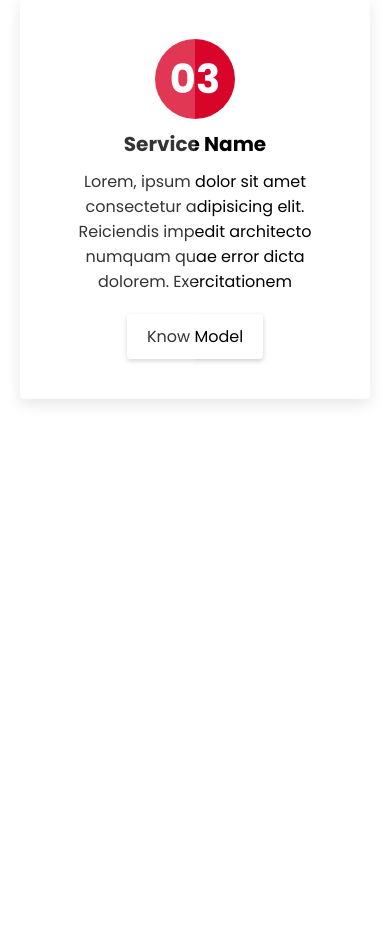
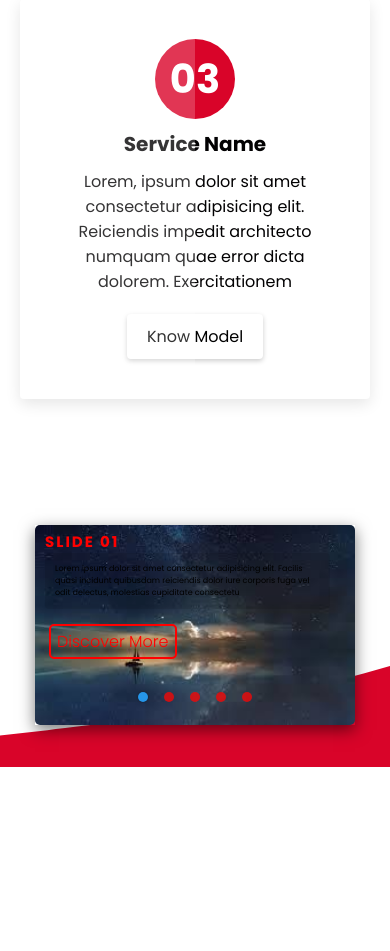
Before and after one commit to RanjeetKumbhar01/CarPoint, a Django app: page / in a window 390 px wide; the page is wider, and only the part inside the window is pictured. Shown: the part 2553-3504 px from the top of that part. After the commit the page ends 3320 px from the top of that part, so only its background shows below. Run offline with Django 4.2, Linux system fonts and the light colour scheme.

Commit message:
after slider done

```diff
--- /dev/null
+++ b/static/css/slider.css
@@ -0,0 +1,235 @@
+.stat{
+    /* height: 100hv; */
+    display: flex;
+    justify-content: center;
+    align-items: center;
+    background: url('wave.svg');
+    background-repeat: no-repeat;
+    background-size: cover;
+    background-position: center left;
+    /* background: #1D212B; */
+}
+
+.stat .img-slider{
+    position: relative;
+    width: 1000px;
+    height: 500px;
+    margin: 10px;
+    /* background: #1D212B; */
+    box-shadow: 0 5px 15px rgba(0, 0, 0, 0.522);
+}
+
+.stat .img-slider .slide{
+    z-index: 1;
+    position: absolute;
+    width: 100%;
+    height: 100%;
+    clip-path: circle(0% at 0 50%);
+    /* box-shadow: 0 2px 5px rgba(0, 0, 0, 0.516); */
+}
+.stat .img-slider .slide.active{
+    clip-path: circle(150% at 0 50%);
+    transition: 2s;
+    transition-property: clip-path;
+}
+.stat .img-slider .slide img{
+    z-index: 1;
+    width: 100%;
+    height: 100%;
+    border-radius: 5px;
+}
+.stat .img-slider .slide .info{
+    position: absolute;
+    top: 0;
+    padding: 15px 30px;
+}
+.stat .img-slider .slide .info h1{
+    color: red;
+    font-size: 45px;
+    text-transform: uppercase;
+    font-weight: 800;
+    letter-spacing: 2px;
+}
+
+.stat .img-slider .slide .info p{
+    color: #000;
+    background: rgba(0, 0, 0, 0.1);
+    font-size: 16px;
+    width: 60%;
+    padding: 10px;
+    border-radius: 4px;
+    margin-bottom: 20px
+}
+.stat .img-slider .slide .info a{
+    /* background: red; */
+    border: 2px solid red;
+    padding: 10px 20px;
+    margin: 20px;
+    border-radius:5px;
+    color: red;
+    text-decoration: none;
+    font-weight: 500;
+}
+
+.stat .img-slider .slide .info a:hover
+{
+    background: red;
+    color: #fff;
+    font-weight: 500;
+}
+.stat .img-slider .navigation{
+    z-index: 2;
+    position:absolute;
+    display: flex;
+    bottom: 30px;
+    left: 50%;
+    transform: translate(-50%);
+}
+.stat .img-slider .navigation .btn{
+    background: rgba(232, 11, 11, 0.84);
+    width: 15px;
+    height: 15px;
+    margin: 10px;
+    border-radius: 50%;
+    cursor: pointer;
+    padding: 0px;
+}
+.stat .img-slider .navigation .btn.active{
+    background: #2696E9;
+    box-shadow: 0 0 2px rgba(0,0,0,0.5);
+}
+
+@media only screen and (max-width: 820px) {
+    .stat .img-slider
+    {
+        width: 600px;
+        height: 375px;
+    }
+    .stat .img-slider .slide .info{
+        padding: 10px 25px;
+    }
+    .stat .img-slider .slide .info h1{
+        font-size: 35px;
+    }
+    .stat .img-slider .slide .info p{
+         width: 70%;
+         font-size: 15px;
+    }
+    .stat .img-slider .navigation{
+        bottom: 25px;
+    }
+    .stat .img-slider .navigation .btn{
+        width: 10px;
+        height: 10px;
+        margin: 8px;
+    }
+    .stat .img-slider .slide .info a{
+        font-weight: 300;
+        padding: 8px 15px;
+        margin: 8px;
+
+    }
+
+}
+
+@media only screen and (max-width: 620px) {
+    .stat .img-slider
+    {
+        width: 400px;
+        height: 250px;
+    }
+    .stat .img-slider .slide .info{
+        padding: 10px 20px;
+    }
+    .stat .img-slider .slide .info h1{
+        font-size: 30px;
+        margin-bottom: 0px;
+    }
+    .stat .img-slider .slide .info p{
+         width: 80%;
+         font-size: 13px;
+    }
+    .stat .img-slider .navigation{
+        bottom: 15px;
+    }
+    .img-slider .navigation .btn{
+        width: 8px;
+        height: 8px;
+        margin: 6px;
+    }
+    .stat .img-slider .slide .info a{
+       font-weight: 250;
+        padding: 6px 10px;
+        margin: 6px;
+
+    }
+}
+
+@media only screen and (max-width: 520px) {
+    .stat .img-slider
+    {
+        width: 360px;
+        height: 230px;
+
+    }
+    .stat .img-slider .slide .info{
+        padding: 8px 15px;
+    }
+    .stat .img-slider .slide .info h1{
+        margin-bottom: 0px;
+        font-size: 30px;
+    }
+    .stat .img-slider .slide .info p{
+         width: 90%;
+         font-size: 10px;
+    }
+    .stat .img-slider .navigation{
+        bottom: 15px;
+    }
+    .img-slider .navigation .btn{
+        width: 8px;
+        height: 8px;
+        margin: 6px;
+    }
+    .stat .img-slider .slide .info a{
+
+        padding: 6px 10px;
+        margin: 6px;
+
+    }
+}
+@media only screen and (max-width: 420px) {
+    .stat .img-slider
+    {
+        width: 320px;
+        height: 200px;
+    }
+    .stat .img-slider .slide .info{
+        padding: 5px 10px;
+    }
+    .stat .img-slider .slide .info h1{
+        font-size: 15px;
+
+    }
+    .stat .img-slider .slide .info p{
+        width: 95%;
+        font-size: 8px;
+
+    }
+    .stat .img-slider .navigation{
+        bottom: 15px;
+    }
+    .img-slider .navigation .btn{
+        width: 6px;
+        height: 6px;
+        margin: 4px;
+    }
+    .stat .img-slider .slide .info a{
+
+        font-weight: 150;
+        padding: 4px 6px;
+        margin: 4px;
+
+    }
+
+}
--- a/static/css/style.css
+++ b/static/css/style.css
@@ -315,8 +315,3 @@ header.link_color_1 .navbar a {
 .model-heading p{
     color: var(--main-color);
 }
-
-.stat{
-    height: 500px;
-    background: var(--bg-color);
-}
--- a/templates/base.html
+++ b/templates/base.html
@@ -6,7 +6,7 @@
     <meta name="viewport" content="width=device-width, initial-scale=1.0">
    {% load static %}
     <link rel="stylesheet" type="text/css" href="{% static 'css/style.css' %}"/>
-    <!-- <link rel="stylesheet" type="text/css" href="{% static 'css/model_style.css' %}"/> -->
+    <link rel="stylesheet" type="text/css" href="{% static 'css/slider.css' %}"/>
     <link href='https://unpkg.com/boxicons@2.1.4/css/boxicons.min.css' rel='stylesheet'>
     <title>{% block title %} {% endblock %}</title>
 
--- a/templates/index.html
+++ b/templates/index.html
@@ -99,14 +99,66 @@ CarPoint
 
     </section>
    <!-- Visualization section  -->
-    <section class="stat">
 
-    </section>
+   <section class="stat">
+    <div class="img-slider">
+        <div class="slide active">
+            <img src="../static/slider1.jpg">
+            <div class="info">
+                <h1>Slide 01</h1>
+                <p>Lorem ipsum dolor sit amet consectetur adipisicing elit. Facilis quasi incidunt quibusdam reiciendis dolor iure corporis fuga vel odit delectus, molestias cupiditate consectetu</p>
+                <a href="#">Discover More</a>
+            </div>
+        </div>
+        <div class="slide">
+            <img src="../static/slider1.jpg">
+            <div class="info">
+                <h1>Slide 02</h1>
+                <p>Lorem ipsum dolor sit amet consectetur adipisicing elit. Facilis quasi incidunt quibusdam reiciendis dolor iure corporis fuga vel odit delectus, molestias cupiditate consectetu</p>
+                <a href="#">Discover More</a>
+            </div>
+        </div>
+        <div class="slide">
+            <img src="../static/slider1.jpg">
+            <div class="info">
+                <h1>Slide 03</h1>
+                <p>Lorem ipsum dolor sit amet consectetur adipisicing elit. Facilis quasi incidunt quibusdam reiciendis dolor iure corporis fuga vel odit delectus, molestias cupiditate consectetu</p>
+                <a href="#">Discover More</a>
+            </div>
+        </div>
+        <div class="slide">
+            <img src="../static/slider1.jpg">
+            <div class="info">
+                <h1>Slide 04</h1>
+                <p>Lorem ipsum dolor sit amet consectetur adipisicing elit. Facilis quasi incidunt quibusdam reiciendis dolor iure corporis fuga vel odit delectus, molestias cupiditate consectetu</p>
+                <a href="#">Discover More</a>
+            </div>
+        </div>
+        <div class="slide">
+            <img src="../static/slider1.jpg">
+            <div class="info">
+                <h1>Slide 05</h1>
+                <p>Lorem ipsum dolor sit amet consectetur adipisicing elit. Facilis quasi incidunt quibusdam reiciendis dolor iure corporis fuga vel odit delectus, molestias cupiditate consectetu</p>
+                <a href="#">Discover More</a>
+            </div>
+        </div>
+        <div class="navigation">
+            <div class="btn active"></div>
+            <div class="btn"></div>
+            <div class="btn"></div>
+            <div class="btn"></div>
+            <div class="btn"></div>
+        </div>
+    </div>
+
+
+</section>
 
 
 {% endblock %}
 {% block script %}
 <script>
+// Price color change
  function change(a,img,tit,link,cont)
  {
     if(a==1)
@@ -122,8 +174,9 @@ CarPoint
     document.getElementById(link).style.display='none'
     document.getElementById(cont).style.height='auto'
    }
+ }
 
- }
+//  header dynamic color change
  let header =document.querySelector('header');
     window.addEventListener('scroll',()=>{
         header.classList.toggle('logo_bg_0',window.scrollY > 525);
@@ -132,6 +185,57 @@ CarPoint
         header.classList.toggle('link_color_0',window.scrollY > 140);
         header.classList.toggle('link_color_1',window.scrollY > 820);
     });
+
+
+// slider script
+
+var slide=document.querySelectorAll('.slide');
+    var btns=document.querySelectorAll('.btn');
+    let currentSlide=1;
+
+    var manualNav = function(manual){
+        slide.forEach((slide) => {
+          slide.classList.remove('active');
+          btns.forEach((btn) => {
+            btn.classList.remove('active');
+          });
+        });
+
+        slide[manual].classList.add('active');
+        btns[manual].classList.add('active');
+    }
+    btns.forEach((btn,i)=>{
+       btn.addEventListener("click",()=>{
+        manualNav(i);
+        currentSlide=i;
+       })
+    });
+
+
+    // autoplay
+    var repeat=function(activeClass){
+        let active=document.getElementsByClassName('active');
+        let i=1;
+        var repeater = () =>{
+            setTimeout(function(){
+                [...active].forEach((activeSlice)=>{
+                activeSlice.classList.remove('active');
+                });
+
+                slide[i].classList.add('active');
+                btns[i].classList.add('active');
+                i++;
+
+                if(slide.length == i)
+                {i=0;}
+                if(i >=slide.length)
+                {return;}
+                repeater();
+            },10000);
+           }
+           repeater();
+    }
+   repeat();
 </script>
 
 {% endblock %}
```
Also changed, not shown: static/css/model_style.css (deleted, +0 -14 lines), static/slider1.jpg (added).
